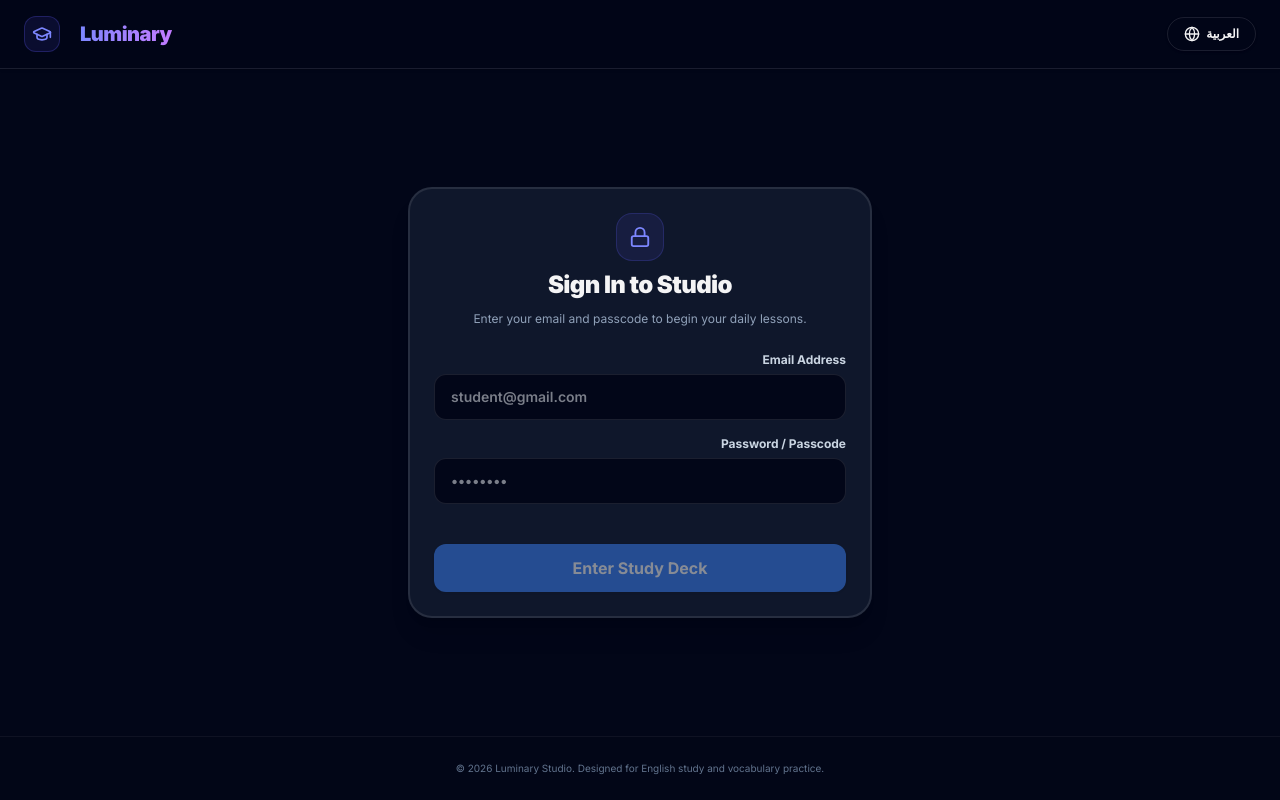
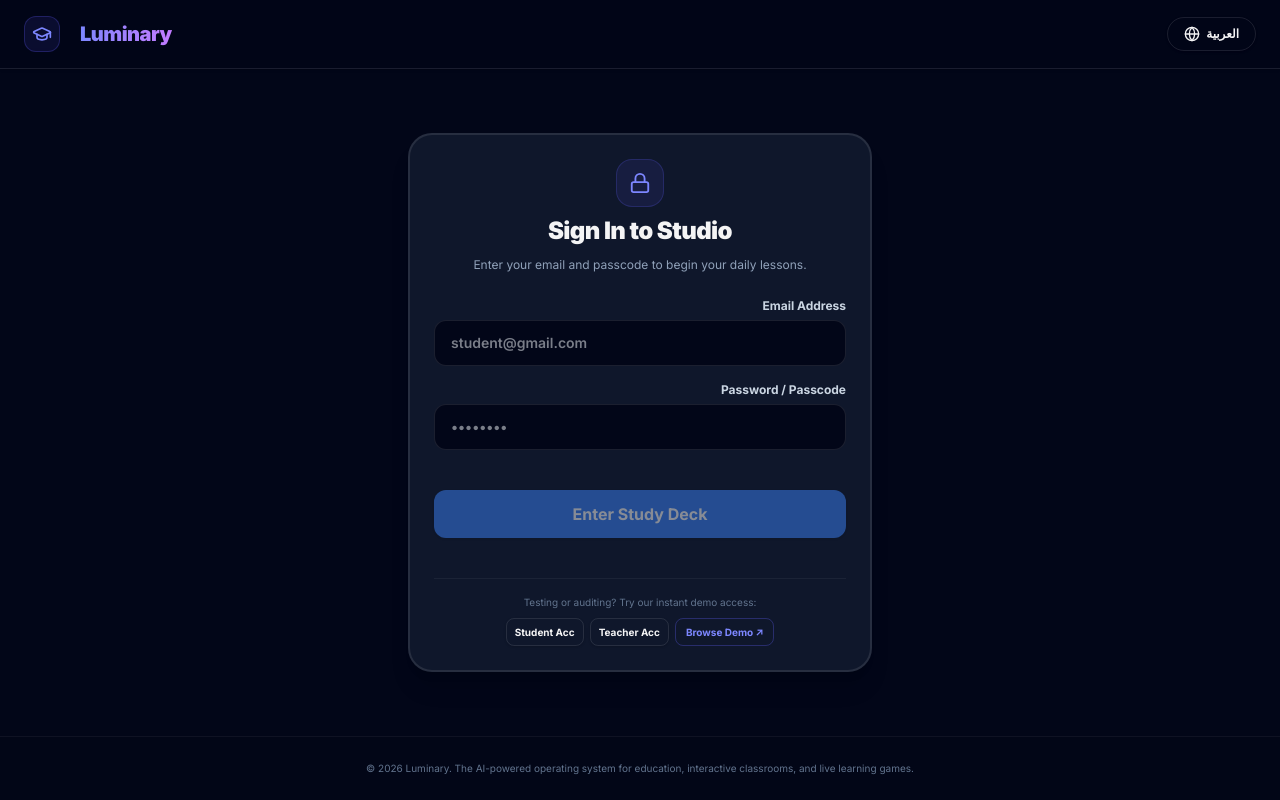
Before and after one commit to Noha6003/LearningStudio, a Next.js app in the folder apps/web/: page / in a window 1280 px wide. Built offline with nearby package versions, Linux system fonts and the light colour scheme; no server answers.

Commit message:
feat: add public demo route, quick login options, and fix stale footer boilerplate

```diff
--- a/apps/web/src/app/dashboard/page.tsx
+++ b/apps/web/src/app/dashboard/page.tsx
@@ -40,7 +40,18 @@ export default function DashboardPage() {
   const userName = session.user?.name || 'User';
 
   const renderDashboard = () => {
-    return <StudentDashboard user={session.user} />;
+    switch (role) {
+      case 'TEACHER':
+        return <TeacherDashboard user={session.user} />;
+      case 'PARENT':
+        return <ParentDashboard user={session.user} />;
+      case 'SUPER_ADMIN':
+      case 'ADMIN':
+        return <AdminDashboard user={session.user} />;
+      case 'STUDENT':
+      default:
+        return <StudentDashboard user={session.user} />;
+    }
   };
 
   return (
--- /dev/null
+++ b/apps/web/src/app/demo/page.tsx
@@ -0,0 +1,82 @@
+'use client';
+
+import React, { useState } from 'react';
+import { StudentDashboard } from '@/components/dashboard/student-dashboard';
+import { TeacherDashboard } from '@/components/dashboard/teacher-dashboard';
+import { ParentDashboard } from '@/components/dashboard/parent-dashboard';
+import { AdminDashboard } from '@/components/dashboard/admin-dashboard';
+import { GraduationCap, ArrowLeft, Globe } from 'lucide-react';
+import { Button } from '@/components/ui/button';
+import Link from 'next/link';
+
+export default function DemoPage() {
+  const [selectedRole, setSelectedRole] = useState<'STUDENT' | 'TEACHER' | 'PARENT' | 'SUPER_ADMIN'>('STUDENT');
+  const [lang, setLang] = useState<'en' | 'ar'>('en');
+
+  const mockUsers = {
+    STUDENT: { id: 'demo-student', name: 'Sammy Star (Demo)', email: 'student@luminary.com', role: 'STUDENT', language: lang },
+    TEACHER: { id: 'demo-teacher', name: 'Professor Sarah (Demo)', email: 'teacher@luminary.com', role: 'TEACHER', language: lang },
+    PARENT: { id: 'demo-parent', name: 'Pat Star (Demo)', email: 'parent@luminary.com', role: 'PARENT', language: lang },
+    SUPER_ADMIN: { id: 'demo-admin', name: 'System Admin (Demo)', email: 'admin@luminary.com', role: 'SUPER_ADMIN', language: lang }
+  };
+
+  const renderDashboard = () => {
+    switch (selectedRole) {
+      case 'TEACHER':
+        return <TeacherDashboard user={mockUsers.TEACHER} />;
+      case 'PARENT':
+        return <ParentDashboard user={mockUsers.PARENT} />;
+      case 'SUPER_ADMIN':
+        return <AdminDashboard user={mockUsers.SUPER_ADMIN} />;
+      case 'STUDENT':
+      default:
+        return <StudentDashboard user={mockUsers.STUDENT} />;
+    }
+  };
+
+  return (
+    <div className="flex-1 flex flex-col min-h-screen bg-slate-950 text-white">
+      {/* Top Banner indicating it's a Demo */}
+      <div className="bg-gradient-to-r from-indigo-600 via-purple-600 to-pink-600 text-center py-2 text-xs font-bold tracking-wide">
+        ✨ LUMINARY PUBLIC INTERACTIVE DEMO — Bypassing Login Wall for AI Auditors & Guests
+      </div>
+
+      <header className="sticky top-0 z-40 w-full border-b border-white/10 bg-slate-950/80 backdrop-blur-lg px-6 py-4 flex items-center justify-between shadow-sm">
+        <div className="flex items-center space-x-4 gap-4 flex-wrap">
+          <Link href="/">
+            <Button variant="ghost" size="sm" className="px-2 text-slate-400 hover:text-white">
+              <ArrowLeft className="h-4 w-4 mr-1 inline" />
+              Exit Demo
+            </Button>
+          </Link>
+          <span className="font-black text-xl tracking-tight bg-gradient-to-r from-indigo-400 to-purple-400 bg-clip-text text-transparent">
+            Luminary
+          </span>
+          <div className="flex items-center gap-1 bg-white/5 border border-white/10 p-0.5 rounded-xl flex-wrap">
+            {(['STUDENT', 'TEACHER', 'PARENT', 'SUPER_ADMIN'] as const).map((role) => (
+              <button
+                key={role}
+                onClick={() => setSelectedRole(role)}
+                className={`px-3 py-1 rounded-lg text-xs font-black transition-all ${
+                  selectedRole === role
+                    ? 'bg-indigo-600 text-white shadow-sm'
+                    : 'text-slate-400 hover:text-slate-200'
+                }`}
+              >
+                {role === 'SUPER_ADMIN' ? 'ADMIN' : role}
+              </button>
+            ))}
+          </div>
+        </div>
+
+        <div className="text-xs text-slate-400 font-medium hidden sm:block">
+          Logged in as: <strong className="text-white">{mockUsers[selectedRole].name}</strong>
+        </div>
+      </header>
+
+      <main className="flex-1 flex flex-col">
+        {renderDashboard()}
+      </main>
+    </div>
+  );
+}
--- a/apps/web/src/components/auth/landing-client.tsx
+++ b/apps/web/src/components/auth/landing-client.tsx
@@ -5,8 +5,9 @@ import { signIn, useSession } from 'next-auth/react';
 import { useRouter } from 'next/navigation';
 import { Button } from '@/components/ui/button';
 import { Card, CardDescription, CardHeader, CardTitle } from '@/components/ui/card';
+import { motion } from 'framer-motion';
+import Link from 'next/link';
 import { GraduationCap, ArrowRight, Globe, Lock } from 'lucide-react';
-import { motion } from 'framer-motion';
 
 export default function LandingClient() {
   const { data: session, status } = useSession();
@@ -176,6 +177,42 @@ export default function LandingClient() {
                 >
                   {loading ? t.loading[lang] : t.signInBtn[lang]}
                 </Button>
+
+                <div className="pt-4 border-t border-white/5 text-center mt-4">
+                  <p className="text-[10px] text-slate-500 mb-2">
+                    {lang === 'en' ? "Testing or auditing? Try our instant demo access:" : "للتجربة والتقييم، جربي الدخول السريع للمنصة:"}
+                  </p>
+                  <div className="flex flex-wrap justify-center gap-1.5">
+                    <Button
+                      type="button"
+                      variant="outline"
+                      onClick={() => {
+                        setEmail('student@luminary.com');
+                        setPassword('password');
+                      }}
+                      className="text-[10px] h-7 px-2 border-white/10 hover:bg-white/5 hover:text-indigo-400 font-bold"
+                    >
+                      {lang === 'en' ? "Student Acc" : "حساب طالب"}
+                    </Button>
+                    <Button
+                      type="button"
+                      variant="outline"
+                      onClick={() => {
+                        setEmail('teacher@luminary.com');
+                        setPassword('password');
+                      }}
+                      className="text-[10px] h-7 px-2 border-white/10 hover:bg-white/5 hover:text-indigo-400 font-bold"
+                    >
+                      {lang === 'en' ? "Teacher Acc" : "حساب معلم"}
+                    </Button>
+                    <Link
+                      href="/demo"
+                      className="text-[10px] h-7 px-2.5 flex items-center justify-center border border-indigo-500/30 rounded-lg hover:bg-indigo-500/10 text-indigo-400 font-bold transition-all"
+                    >
+                      {lang === 'en' ? "Browse Demo ↗" : "تصفح العرض المباشر ↗"}
+                    </Link>
+                  </div>
+                </div>
               </form>
             )}
 
@@ -185,7 +222,7 @@ export default function LandingClient() {
 
       {/* Footer */}
       <footer className="border-t border-white/5 py-6 text-center text-[10px] text-slate-500 bg-slate-950/20 z-10">
-        <p>© 2026 Luminary Studio. Designed for English study and vocabulary practice.</p>
+        <p>© 2026 Luminary. The AI-powered operating system for education, interactive classrooms, and live learning games.</p>
       </footer>
     </div>
   );
```
